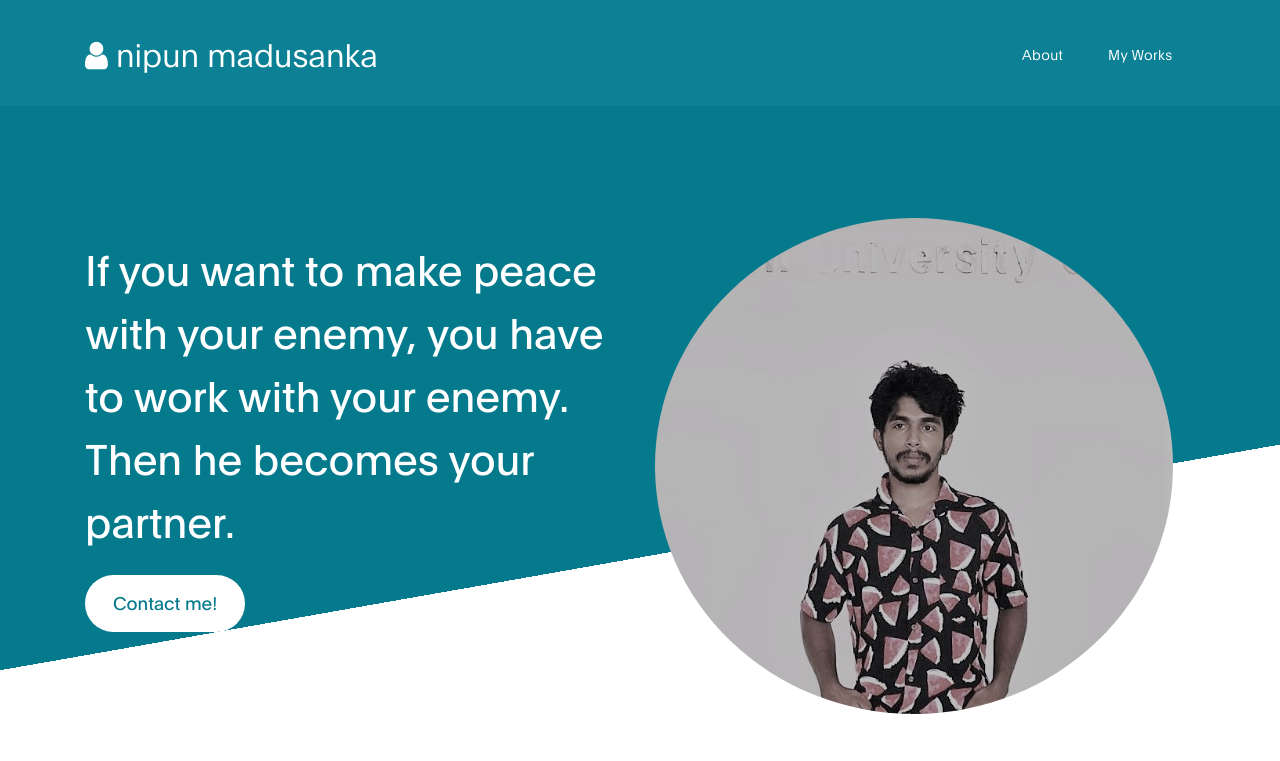
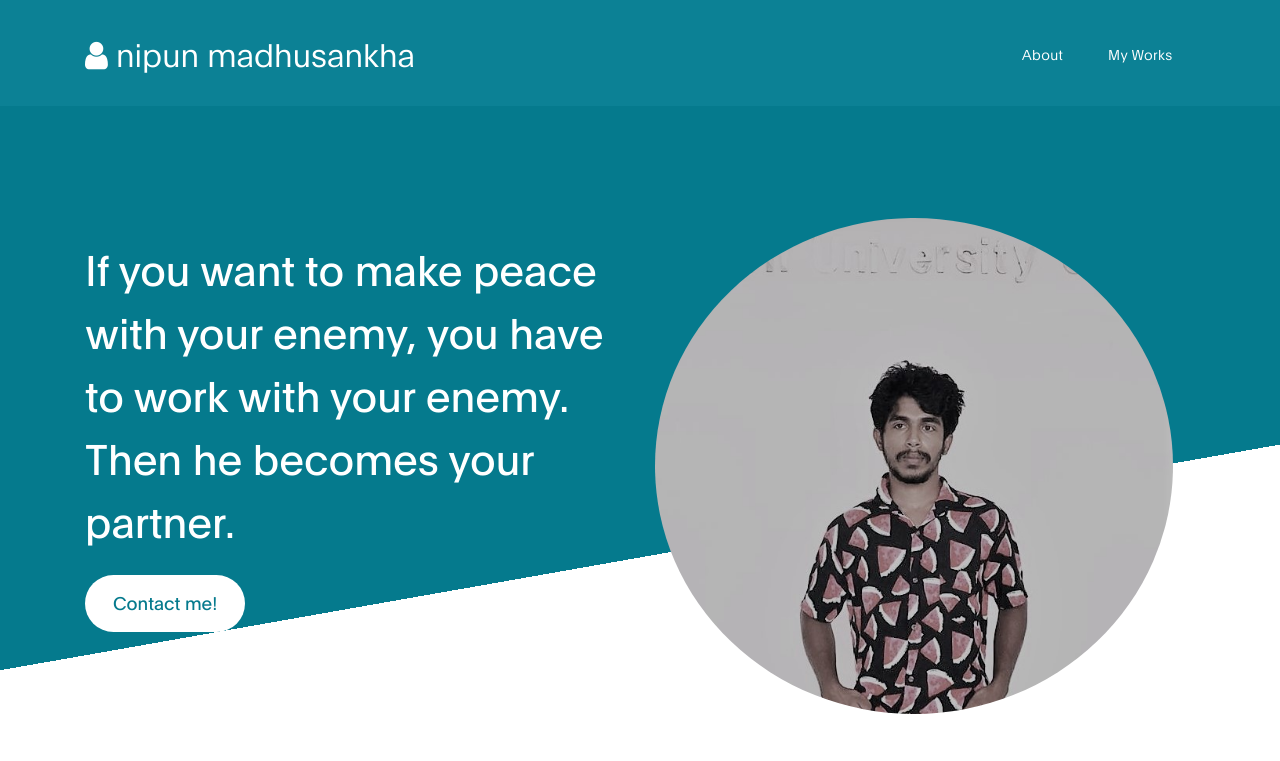
Before and after one commit to nipunmadusanka/test, a PHP site: page / in a window 1280 px wide. Shown: the top 761 px of the page. Run offline with PHP 8.4, Linux system fonts and the light colour scheme.

Commit message:
add new updates

```diff
--- a/index.php
+++ b/index.php
@@ -28,7 +28,7 @@
         <div class="container">
             <a class="navbar-brand" href="#">
               <i class="fa fas fa-user"></i>
-             nipun madusanka
+             nipun madhusankha
             </a>
 
             <button class="navbar-toggler" type="button" data-toggle="collapse" data-target="#navbarNav" aria-controls="navbarNav" aria-expanded="false"
```
